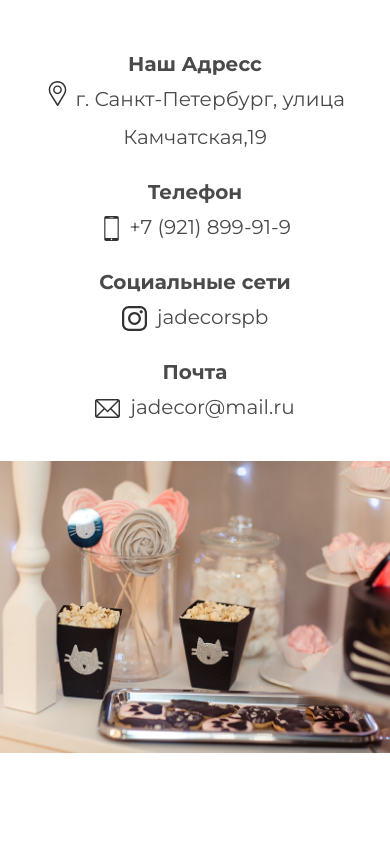
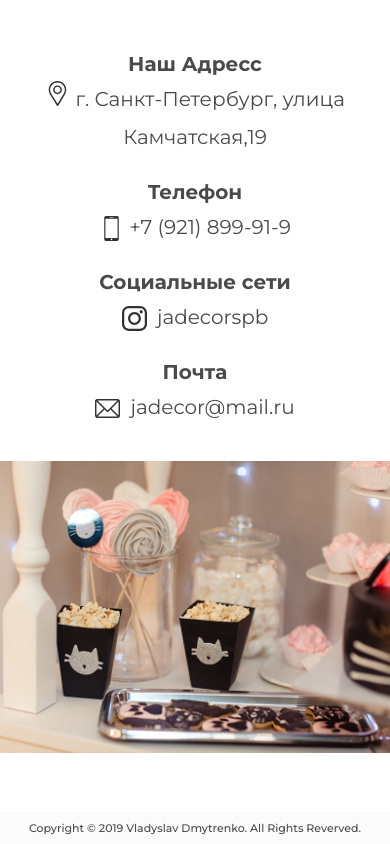
Before and after one commit to DisturbedMild/J-A-Decor, a website: page app/index.html in a window 390 px wide. Shown: the part 7342-8186 px from the top of the page. Before the commit the page ends 8154 px from the top, so only its background shows below. Drawn offline with nearby package versions, Linux system fonts and the light colour scheme; files that its build step writes are made by us from their sources.

Commit message:
added responsive copyright

```diff
--- a/app/index.html
+++ b/app/index.html
@@ -15,7 +15,7 @@
 
 <body>
     <!-- Main -->
-   <section class="main">
+    <section class="main">
         <div class="main__inner">
             <div class="main__title">
                 J+A Decor
@@ -71,7 +71,7 @@
         </div>
     </section>
     <!-- Rent -->
-     <section class="rent">
+    <section class="rent">
         <div class="container">
             <div class="content__title">
                 Аренда
@@ -278,7 +278,9 @@
     </section>
     <!-- Copyright -->
 
-    <!-- <div class="copyright">Copyright © 2019 Vladyslav Dmytrenko. All Rights Reverved.  </div> -->
+    <div class="copyright">
+        Copyright © 2019 Vladyslav Dmytrenko. All Rights Reverved.
+    </div>
 
     <script src="https://ajax.googleapis.com/ajax/libs/jquery/3.4.0/jquery.min.js"></script>
     <script src="js/libs.min.js"></script>
--- a/app/scss/_media.scss
+++ b/app/scss/_media.scss
@@ -273,6 +273,9 @@
   .complex__slider-num{
     right: 18%;
   }
+  .copyright {
+    font-size: 13px;
+  }
 }
 
 @media (max-width: 480px) {
@@ -315,6 +318,9 @@
     bottom: 7%;
     right: 19%;
   }
+  .copyright {
+    font-size: 11px;
+  }
 }
 
 @media (max-width: 360px) {
@@ -352,4 +358,7 @@
   .complex__slider-num{
     right: 23%;
   }
+  .copyright {
+    font-size: 9px;
+  }
 }
```
